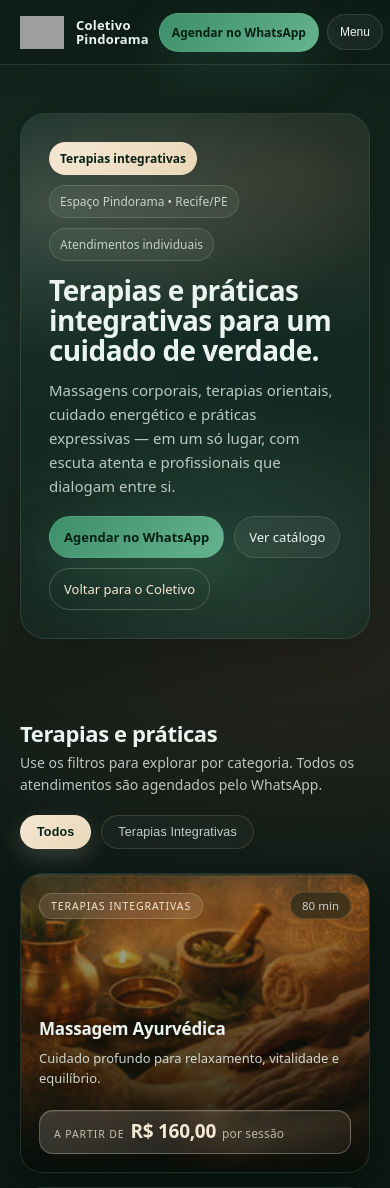
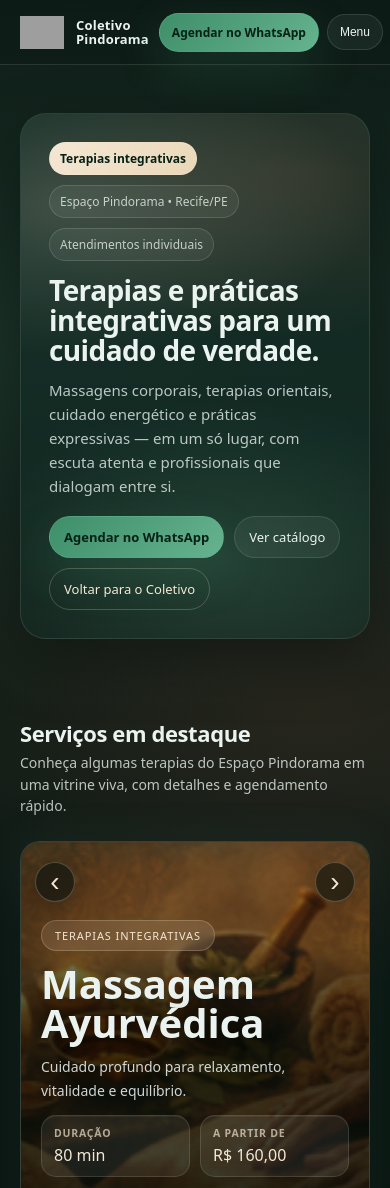
Before and after one commit to mariomoutinho/ecossistema-pindorama-site, a PHP site: page /terapias.php in a window 390 px wide. Shown: the top 1188 px of the page. Run offline with PHP 8.4, Linux system fonts and the light colour scheme; grey boxes are pictures that could not be loaded.

Commit message:
feat: adiciona carrossel de terapias em destaque

```diff
--- a/assets/css/home.css
+++ b/assets/css/home.css
@@ -125,6 +125,187 @@
   color: #062018;
   font-weight: 650;
   box-shadow: 0 8px 22px rgba(244,231,211,.18);
+}
+
+.sectionHead--catalog{
+  align-items: center;
+  margin-top: 34px;
+}
+
+/* ============================================================
+   CARROSSEL DE TERAPIAS EM DESTAQUE
+   ============================================================ */
+.therapyCarousel{
+  position: relative;
+  min-height: 420px;
+  border-radius: 26px;
+  overflow: hidden;
+  isolation: isolate;
+  background: #10231d;
+  border: 1px solid rgba(244,231,211,.16);
+  box-shadow:
+    inset 0 1px 0 rgba(255,255,255,.06),
+    0 26px 70px rgba(0,0,0,.34),
+    0 0 44px rgba(102,180,143,.10);
+}
+.therapyCarousel__viewport,
+.therapyCarousel__slide,
+.therapyCarousel__image,
+.therapyCarousel__shade{
+  position: absolute;
+  inset: 0;
+}
+.therapyCarousel__slide{
+  overflow: hidden;
+  animation: carouselReveal .48s cubic-bezier(.2,.7,.2,1) both;
+}
+.therapyCarousel__image{
+  background-repeat: no-repeat;
+  transform: scale(1.02);
+  animation: carouselImageEase 5.1s ease both;
+}
+.therapyCarousel__shade{
+  background:
+    radial-gradient(70% 80% at 18% 22%, rgba(244,231,211,.16), transparent 58%),
+    linear-gradient(90deg, rgba(5,13,10,.94) 0%, rgba(5,13,10,.70) 44%, rgba(5,13,10,.28) 100%),
+    linear-gradient(180deg, rgba(5,13,10,.20), rgba(5,13,10,.72));
+}
+.therapyCarousel__content{
+  position: relative;
+  z-index: 2;
+  width: min(610px, calc(100% - 120px));
+  min-height: 420px;
+  padding: 48px 64px;
+  display: flex;
+  flex-direction: column;
+  justify-content: center;
+  gap: 16px;
+}
+.therapyCarousel__tag{
+  align-self: flex-start;
+  font-size: 11px;
+  text-transform: uppercase;
+  letter-spacing: .9px;
+  color: var(--sand);
+  padding: 7px 13px;
+  border-radius: 999px;
+  background: rgba(244,231,211,.12);
+  border: 1px solid rgba(244,231,211,.22);
+  backdrop-filter: blur(7px);
+  -webkit-backdrop-filter: blur(7px);
+}
+.therapyCarousel h3{
+  margin: 0;
+  color: var(--text);
+  font-size: clamp(31px, 4vw, 52px);
+  line-height: .98;
+  letter-spacing: 0;
+  text-shadow: 0 16px 38px rgba(0,0,0,.48);
+}
+.therapyCarousel p{
+  margin: 0;
+  color: rgba(234,243,239,.88);
+  font-size: 15.5px;
+  line-height: 1.65;
+  max-width: 56ch;
+}
+.therapyCarousel__meta{
+  display: flex;
+  flex-wrap: wrap;
+  gap: 10px;
+}
+.therapyCarousel__meta span{
+  min-width: 130px;
+  padding: 11px 14px;
+  border-radius: 15px;
+  background: rgba(234,243,239,.075);
+  border: 1px solid rgba(234,243,239,.13);
+  color: var(--sand);
+  box-shadow: inset 0 1px 0 rgba(255,255,255,.05);
+}
+.therapyCarousel__meta b{
+  display: block;
+  margin-bottom: 4px;
+  color: rgba(244,231,211,.68);
+  font-size: 10.5px;
+  text-transform: uppercase;
+  letter-spacing: .8px;
+}
+.therapyCarousel__actions{
+  display: flex;
+  flex-wrap: wrap;
+  gap: 10px;
+  margin-top: 4px;
+}
+.therapyCarousel__arrow{
+  position: absolute;
+  top: 50%;
+  z-index: 4;
+  width: 44px;
+  height: 44px;
+  transform: translateY(-50%);
+  border-radius: 999px;
+  border: 1px solid rgba(244,231,211,.24);
+  background: rgba(7,17,14,.60);
+  color: var(--sand);
+  font-size: 32px;
+  line-height: 1;
+  cursor: pointer;
+  backdrop-filter: blur(8px);
+  -webkit-backdrop-filter: blur(8px);
+  box-shadow: 0 12px 28px rgba(0,0,0,.28);
+  transition: transform .25s ease, background .25s ease, border-color .25s ease;
+}
+.therapyCarousel__arrow:hover,
+.therapyCarousel__arrow:focus-visible{
+  transform: translateY(-50%) scale(1.06);
+  background: rgba(19,45,38,.78);
+  border-color: rgba(244,231,211,.46);
+  outline: none;
+}
+.therapyCarousel__arrow--prev{ left: 18px; }
+.therapyCarousel__arrow--next{ right: 18px; }
+.therapyCarousel__dots{
+  position: absolute;
+  z-index: 4;
+  left: 64px;
+  bottom: 28px;
+  display: flex;
+  gap: 8px;
+}
+.therapyCarousel__dot{
+  width: 9px;
+  height: 9px;
+  padding: 0;
+  border-radius: 999px;
+  border: 1px solid rgba(244,231,211,.42);
+  background: rgba(244,231,211,.18);
+  cursor: pointer;
+  transition: width .25s ease, background .25s ease, border-color .25s ease;
+}
+.therapyCarousel__dot.active{
+  width: 28px;
+  background: var(--sand);
+  border-color: var(--sand);
+}
+.therapyCarousel__dot:focus-visible{
+  outline: none;
+  box-shadow: 0 0 0 5px var(--focus);
+}
+
+@keyframes carouselReveal{
+  from{
+    opacity: 0;
+    transform: translateX(18px);
+  }
+  to{
+    opacity: 1;
+    transform: translateX(0);
+  }
+}
+@keyframes carouselImageEase{
+  from{ transform: scale(1.08); }
+  to{ transform: scale(1.02); }
 }
 
 /* ============================================================
@@ -609,12 +790,80 @@ textarea{ min-height: 120px; resize: vertical; }
 
 @media (max-width: 980px){
   .heroGrid{ grid-template-columns: 1fr; }
+  .therapyCarousel,
+  .therapyCarousel__content{
+    min-height: 380px;
+  }
+  .therapyCarousel__content{
+    width: min(620px, calc(100% - 96px));
+    padding: 42px 54px;
+  }
   .servicesGrid{ grid-template-columns: repeat(2, 1fr); gap: 16px; }
   .serviceCard{ min-height: 320px; }
   .serviceCard__body{ padding-top: 70px; }
   .contactGrid{ grid-template-columns: 1fr; }
 }
 @media (max-width: 720px){
+  .sectionHead--catalog{
+    margin-top: 26px;
+  }
+  .therapyCarousel{
+    min-height: 500px;
+    border-radius: 20px;
+  }
+  .therapyCarousel__shade{
+    background:
+      linear-gradient(180deg, rgba(5,13,10,.28) 0%, rgba(5,13,10,.72) 38%, rgba(5,13,10,.95) 100%),
+      radial-gradient(80% 45% at 50% 20%, rgba(244,231,211,.12), transparent 64%);
+  }
+  .therapyCarousel__content{
+    width: 100%;
+    min-height: 500px;
+    justify-content: flex-end;
+    padding: 78px 20px 58px;
+    gap: 13px;
+  }
+  .therapyCarousel h3{
+    font-size: clamp(28px, 11vw, 40px);
+  }
+  .therapyCarousel p{
+    font-size: 14px;
+  }
+  .therapyCarousel__meta{
+    display: grid;
+    grid-template-columns: 1fr 1fr;
+  }
+  .therapyCarousel__meta span{
+    min-width: 0;
+    padding: 10px 12px;
+  }
+  .therapyCarousel__actions{
+    display: grid;
+    grid-template-columns: 1fr;
+  }
+  .therapyCarousel__actions .btn{
+    justify-content: center;
+    text-align: center;
+  }
+  .therapyCarousel__arrow{
+    top: 20px;
+    width: 40px;
+    height: 40px;
+    transform: none;
+    font-size: 28px;
+  }
+  .therapyCarousel__arrow:hover,
+  .therapyCarousel__arrow:focus-visible{
+    transform: scale(1.04);
+  }
+  .therapyCarousel__arrow--prev{ left: 14px; }
+  .therapyCarousel__arrow--next{ right: 14px; }
+  .therapyCarousel__dots{
+    left: 20px;
+    right: 20px;
+    bottom: 22px;
+    justify-content: center;
+  }
   .servicesGrid{ grid-template-columns: 1fr; gap: 14px; }
   .serviceCard{ min-height: 300px; }
   .serviceCard__body{ padding-top: 60px; }
--- a/assets/js/terapias.js
+++ b/assets/js/terapias.js
@@ -181,6 +181,10 @@ const categories = ['Todos', ...Array.from(new Set(services.map(s => s.cat)))];
 
 const filtersEl = document.getElementById('serviceFilters');
 const gridEl    = document.getElementById('servicesGrid');
+const carouselEl = document.getElementById('therapyCarousel');
+
+let currentSlide = 0;
+let carouselTimer = null;
 
 function renderFilters(active = 'Todos') {
   if (!filtersEl) return;
@@ -256,6 +260,94 @@ function renderServices(filter = 'Todos') {
       }
     });
   });
+}
+
+function renderCarousel() {
+  if (!carouselEl || !services.length) return;
+
+  carouselEl.innerHTML = `
+    <div class="therapyCarousel__viewport"></div>
+    <button class="therapyCarousel__arrow therapyCarousel__arrow--prev" type="button" aria-label="Serviço anterior">&lsaquo;</button>
+    <button class="therapyCarousel__arrow therapyCarousel__arrow--next" type="button" aria-label="Próximo serviço">&rsaquo;</button>
+    <div class="therapyCarousel__dots" aria-label="Selecionar serviço em destaque"></div>
+  `;
+
+  carouselEl.querySelector('.therapyCarousel__arrow--prev').addEventListener('click', () => {
+    goToSlide(currentSlide - 1, true);
+  });
+
+  carouselEl.querySelector('.therapyCarousel__arrow--next').addEventListener('click', () => {
+    goToSlide(currentSlide + 1, true);
+  });
+
+  carouselEl.addEventListener('mouseenter', stopCarousel);
+  carouselEl.addEventListener('mouseleave', startCarousel);
+  carouselEl.addEventListener('focusin', stopCarousel);
+  carouselEl.addEventListener('focusout', startCarousel);
+
+  goToSlide(0);
+  startCarousel();
+}
+
+function goToSlide(index, userAction = false) {
+  if (!carouselEl || !services.length) return;
+
+  currentSlide = (index + services.length) % services.length;
+  const service = services[currentSlide];
+  const detail = getServiceDetail(service);
+  const viewport = carouselEl.querySelector('.therapyCarousel__viewport');
+  const dots = carouselEl.querySelector('.therapyCarousel__dots');
+  const bgPos = service.bgPos || 'center';
+  const bgSize = service.bgSize || 'cover';
+
+  viewport.innerHTML = `
+    <article class="therapyCarousel__slide" aria-live="polite">
+      <div class="therapyCarousel__image" style="background-image: url('${escapeAttr(service.bg)}'); background-position: ${escapeAttr(bgPos)}; background-size: ${escapeAttr(bgSize)};" aria-hidden="true"></div>
+      <div class="therapyCarousel__shade" aria-hidden="true"></div>
+      <div class="therapyCarousel__content">
+        <span class="therapyCarousel__tag">${escapeHtml(detail.category || service.cat)}</span>
+        <h3>${escapeHtml(service.title)}</h3>
+        <p>${escapeHtml(service.desc)}</p>
+        <div class="therapyCarousel__meta" aria-label="Resumo do serviço">
+          <span><b>Duração</b>${escapeHtml(detail.duration)}</span>
+          <span><b>A partir de</b>${escapeHtml(service.priceFrom)}</span>
+        </div>
+        <div class="therapyCarousel__actions">
+          <button class="btn primary therapyCarousel__details" type="button">Ver detalhes</button>
+          <a class="btn therapyCarousel__whats" href="${escapeAttr(getWhatsAppLink(service.title))}" target="_blank" rel="noopener">Agendar pelo WhatsApp</a>
+        </div>
+      </div>
+    </article>
+  `;
+
+  dots.innerHTML = services.map((item, itemIndex) => `
+    <button class="therapyCarousel__dot${itemIndex === currentSlide ? ' active' : ''}" type="button" aria-label="Mostrar ${escapeAttr(item.title)}" aria-current="${itemIndex === currentSlide ? 'true' : 'false'}" data-slide-index="${itemIndex}"></button>
+  `).join('');
+
+  viewport.querySelector('.therapyCarousel__details').addEventListener('click', () => {
+    openServiceModal(currentSlide);
+  });
+
+  dots.querySelectorAll('.therapyCarousel__dot').forEach(dot => {
+    dot.addEventListener('click', () => {
+      goToSlide(Number(dot.dataset.slideIndex), true);
+    });
+  });
+
+  if (userAction) startCarousel();
+}
+
+function startCarousel() {
+  stopCarousel();
+  carouselTimer = window.setInterval(() => {
+    goToSlide(currentSlide + 1);
+  }, 5000);
+}
+
+function stopCarousel() {
+  if (!carouselTimer) return;
+  window.clearInterval(carouselTimer);
+  carouselTimer = null;
 }
 
 function getServiceDetail(service) {
@@ -451,4 +543,5 @@ function escapeAttr(str){
 }
 
 renderFilters('Todos');
+renderCarousel();
 renderServices('Todos');
--- a/terapias.php
+++ b/terapias.php
@@ -47,7 +47,16 @@ require __DIR__ . '/partials/header.php';
     <div class="container">
       <div class="sectionHead">
         <div>
-          <h2>Terapias e práticas</h2>
+          <h2>Serviços em destaque</h2>
+          <p>Conheça algumas terapias do Espaço Pindorama em uma vitrine viva, com detalhes e agendamento rápido.</p>
+        </div>
+      </div>
+
+      <div class="therapyCarousel" id="therapyCarousel" aria-label="Serviços em destaque"></div>
+
+      <div class="sectionHead sectionHead--catalog">
+        <div>
+          <h2>Catálogo completo</h2>
           <p>Use os filtros para explorar por categoria. Todos os atendimentos são agendados pelo WhatsApp.</p>
         </div>
         <div class="tools" id="serviceFilters" aria-label="Filtros de terapias"></div>
```
